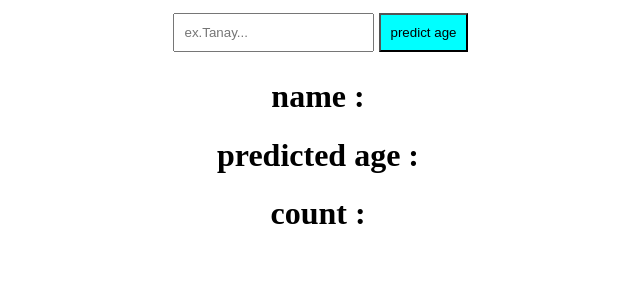
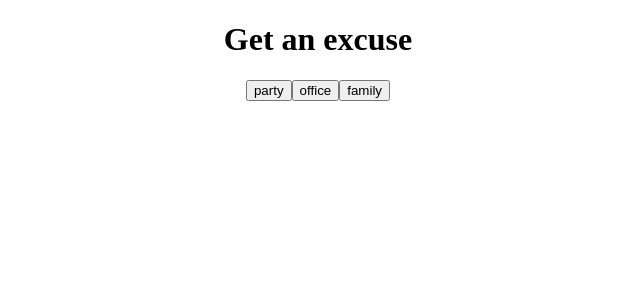
Before and after one commit to tanaydave/react-, a React (Create React App) app: page / in a window 1280 px wide. Shown: the top 300 px of the page, without its empty margins (322-962 px from the left). Built offline with nearby package versions, Linux system fonts and the light colour scheme.

Commit message:
excuse api

```diff
--- a/src/App.js
+++ b/src/App.js
@@ -5,15 +5,17 @@
 
 function App() {
 
-  const[name,setName]=useState("")
-  const [predictAge,setPredictAge]=useState(null)
 
-  const fetchDetails=()=>{
-    Axios.get(`https://api.agify.io?name=${name}`)
+
+  const [excuse,setExcuse]=useState(null)
+
+  const fetchExcuse=(excuse)=>{
+    Axios.get(`https://excuser-three.vercel.app/v1/excuse/${excuse}/`)
     .then(
       (res)=>{
-        setPredictAge(res.data);
-        console.log(res.data);
+        setExcuse(res.data[0].excuse);
+         console.log(excuse.excuse);
+
       }
 
     )
@@ -22,11 +24,19 @@
 
   return (
     <div className="App">
-      <input placeholder='ex.Tanay...' onChange={(event)=>{ setName(event.target.value)}}  ></input>
-      <button className="btn" onClick={fetchDetails}>predict age </button>
-      <h1>name :{predictAge?.name}</h1>
-      <h1>predicted age :{predictAge?.age}</h1>
-      <h1>count :{predictAge?.count}</h1>
+
+      <h1>Get an excuse </h1>
+      <button onClick={
+        ()=>{(fetchExcuse("party"));
+        }
+      }>party </button>
+      <button onClick={()=>{(fetchExcuse("office"));
+        }}>office</button>
+      <button onClick={()=>{(fetchExcuse("family"));
+        }}> family</button>
+      <h1>{excuse}</h1>
+
+
 
 
 
```
